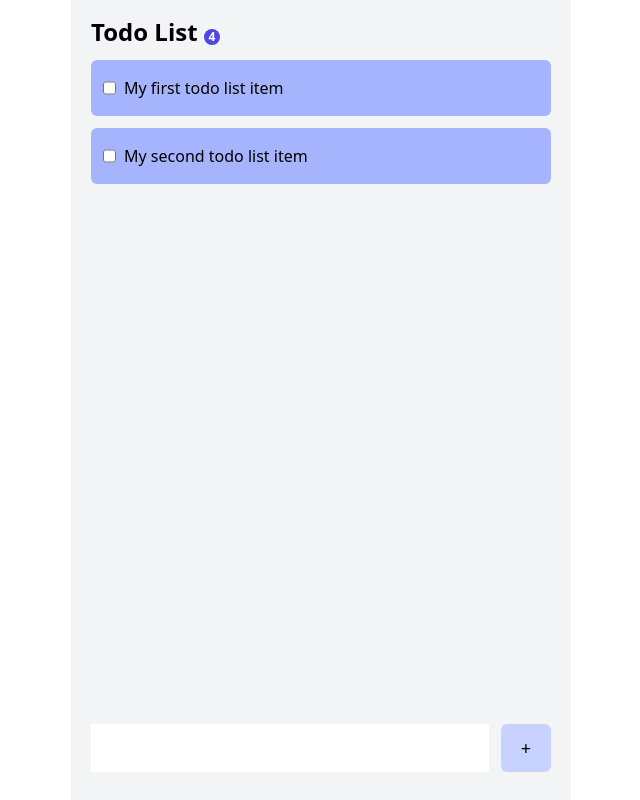
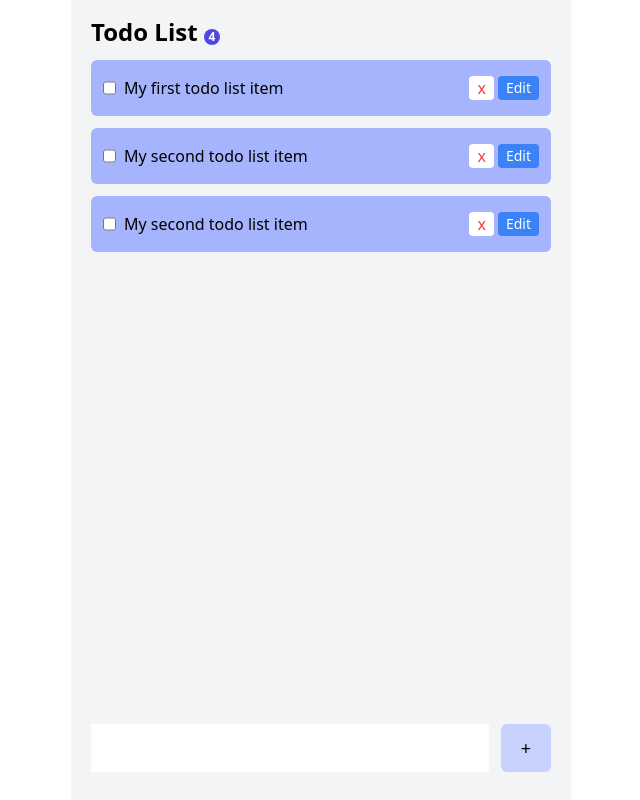
Before and after one commit to josephajibodu/todoapp-yemi, a website built with Vite: page index.html in a window 1280 px wide. Shown: the whole page, without its empty margins (319-959 px from the left). Built offline with nearby package versions, Linux system fonts and the light colour scheme.

Commit message:
can mark todo as done

```diff
--- a/about.js
+++ b/about.js
@@ -2,7 +2,6 @@
  * UI Functionalities
  */
 
-import { Alert } from "bootstrap";
 import { addItemToList, getTodoList, toggleTodoStatus, updateTodoItem } from "./todo.js"
 
 const todoInput = document.getElementById("todo-input");
@@ -51,10 +50,21 @@ function handleCheckbox(event) {
 
 // // Todo Item Builder
 function buildTodoItem(todoItem) {
-    {/* <div id="todo-item" class="flex gap-2 align-item-center rounded-md bg-indigo-300 px-3 py-4">
-            <input data-id="2" type="checkbox" class="" />
-            <p>The item on my todo list</p>
-        </div> */}
+    // <div id="todo-item relative" class="flex gap-2 align-item-center rounded-md bg-indigo-300 px-3 py-4">
+    //         <input data-id="2" type="checkbox" class="" />
+    //         <p class="flex-grow">The item on my todo list</p>
+
+    //         <div class="hidden flex gap-2 absolute">
+    //           <input type="text" class="h-6" />
+    //           <button class="px-2 h-6 bg-white rounded text-green-500">✓</button>
+    //           <button class="px-2 h-6 bg-white rounded text-red-500">x</button>
+    //         </div>
+
+    //         <div class="flex gap-1">
+    //           <button class="px-2 h-6 bg-white rounded text-red-500">x</button>
+    //           <button class="px-2 h-6 bg-blue-500 rounded text-white text-sm">Edit</button>
+    //         </div>
+    // </div>
     const parentDiv = document.createElement("div");
     parentDiv.setAttribute("id", "todo-item");
     const classList = "flex gap-2 align-item-center rounded-md bg-indigo-300 px-3 py-4".split(" ");
@@ -83,6 +93,26 @@ function buildTodoItem(todoItem) {
     todoItemsContainer.append(parentDiv);
 }
 
+function buildTodoItemWithHTMLString(todoItem) {
+    let todoHTML = `<div id="todo-item relative" class="flex gap-2 align-item-center rounded-md bg-indigo-300 px-3 py-4">
+            <input id="checkbox-${todoItem.id}" data-id="${todoItem.id}" type="checkbox" ${todoItem.isCompleted ? 'checked' : ''} />
+            <p class="flex-grow ${todoItem.isCompleted ? 'line-through' : ''}">${todoItem.title}</p>
+
+            <div class="hidden flex gap-2 absolute">
+              <input type="text" class="h-6" />
+              <button class="px-2 h-6 bg-white rounded text-green-500">✓</button>
+              <button class="px-2 h-6 bg-white rounded text-red-500">x</button>
+            </div>
+
+            <div class="flex gap-1">
+              <button class="px-2 h-6 bg-white rounded text-red-500">x</button>
+              <button class="px-2 h-6 bg-blue-500 rounded text-white text-sm">Edit</button>
+            </div>
+    </div>`
+
+    todoItemsContainer.innerHTML += todoHTML;
+}
+
 function updateUIWithTodoList() {
     const updatedTodoList = getTodoList();
     console.log(updatedTodoList);
@@ -92,6 +122,11 @@ function updateUIWithTodoList() {
 
     // loop over it and display it to the UI
     updatedTodoList.forEach((todoListItem) => {
-        buildTodoItem(todoListItem);
+        buildTodoItemWithHTMLString(todoListItem);
+    })
+
+    const checkBox = document.querySelectorAll(`[type="checkbox"]`);
+    checkBox.forEach((_checkbox) => {
+        _checkbox.addEventListener('change', handleCheckbox)
     })
 }
--- a/todo.js
+++ b/todo.js
@@ -82,4 +82,5 @@ function findTodoItemById(id) {
 function fetchTodoFromDB() {
   addItemToList("My first todo list item")
   addItemToList("My second todo list item")
+  addItemToList("My second todo list item")
 }
```
Also changed, not shown: index.html (+1 -0 lines).
